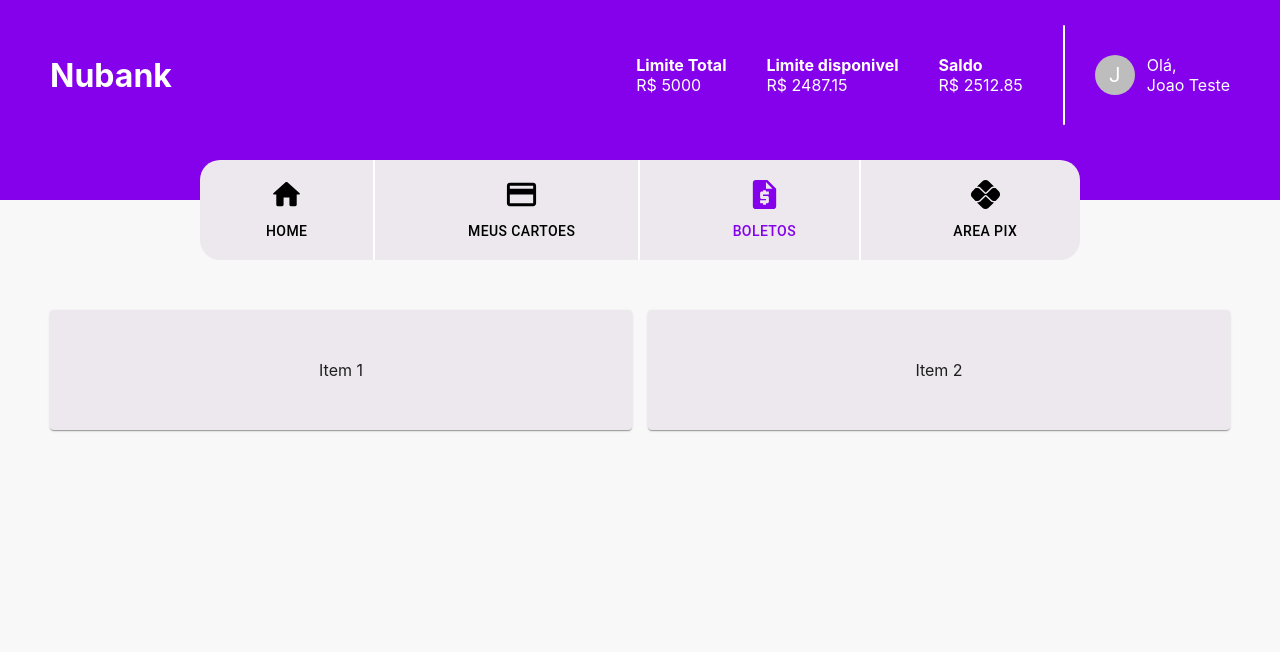
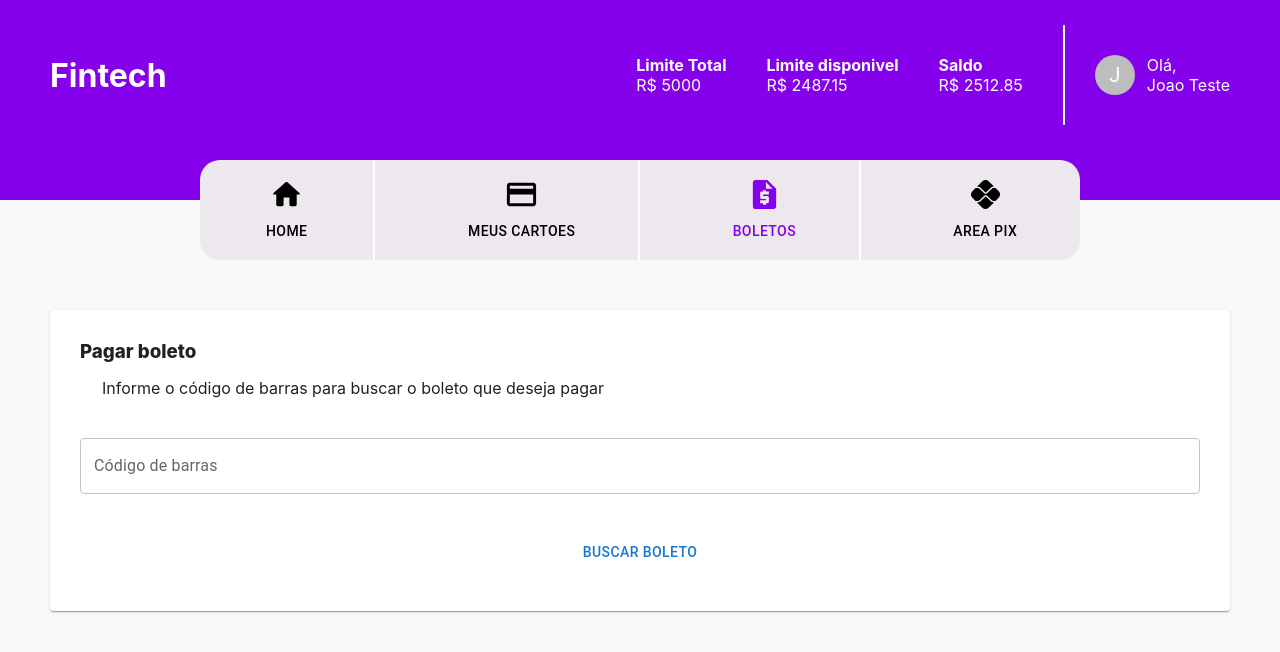
Before and after one commit to gabrielCaio/projeto-sd, a React (Create React App) app: page / in a window 1280 px wide. Both pictures are taken after a click on the button "BOLETOS". Shown: the top 652 px of the page. Built offline with nearby package versions, Linux system fonts and the light colour scheme.

Commit message:
feat: creating boletos page

```diff
--- a/src/views/Boletos/index.js
+++ b/src/views/Boletos/index.js
@@ -1,27 +1,47 @@
 import React from "react";
 import { styled } from '@mui/material/styles';
 import Paper from '@mui/material/Paper';
-import { Grid } from "@mui/material";
-
-import "./style.css"
+import { Grid, TextField, Button } from "@mui/material";
 
 const Item = styled(Paper)(() => ({
-  backgroundColor: '#ECE8ED',
-  textAlign: 'center',
-  paddingTop: '50px',
-  paddingBottom: '50px',
+  backgroundColor: 'white',
+  padding: '30px',
+  paddingTop: '30px',
+  paddingBottom: '40px',
+  "&:hover": {
+    marginTop: '10px',
+  },
 }));
 
-export default function Boletos({UserSaldo, UserLimiteCartao}) {
+const Field = styled(Grid)(() => ({
+  paddingTop: '40px',
+}));
+
+export default function Boletos() {
   return (
     <div className="PageContent">
       <Grid container spacing={2}>
-        <Grid item xs={6}>
-          <Item>Item 1</Item>
-        </Grid>
+        <Grid item xs={12}>
+          <Item>
+            <h3 className="Title">Pagar boleto</h3>
 
-        <Grid item xs={6}>
-          <Item>Item 2</Item>
+            <div style={{ marginTop: 15 }}>
+              <p className="Value">
+                Informe o código de barras para buscar o boleto que deseja pagar
+              </p>
+            </div>
+
+            <Field>
+              <TextField id="outlined-basic" label="Código de barras" variant="outlined" fullWidth />
+            </Field>
+
+
+            <p className="BottomCard">
+              <Button>
+                Buscar boleto
+              </Button>
+            </p>
+          </Item>
         </Grid>
       </Grid>
     </div>
--- a/src/views/Cartoes/index.js
+++ b/src/views/Cartoes/index.js
@@ -2,8 +2,6 @@
 import { styled } from '@mui/material/styles';
 import Paper from '@mui/material/Paper';
 import { Grid } from "@mui/material";
-
-import "./style.css"
 
 const Item = styled(Paper)(() => ({
   backgroundColor: '#ECE8ED',
--- a/src/views/Home/index.js
+++ b/src/views/Home/index.js
@@ -11,7 +11,7 @@
 import Pix from "../Pix";
 
 export default function HomePage() {
-  const FintechName = "Nubank";
+  const FintechName = "Fintech";
   const UserData = User;
   const [selectedTab, setSelectedTab] = useState(0);
 
--- a/src/views/Pix/index.js
+++ b/src/views/Pix/index.js
@@ -1,27 +1,56 @@
 import React from "react";
 import { styled } from '@mui/material/styles';
 import Paper from '@mui/material/Paper';
-import { Grid } from "@mui/material";
-
-import "./style.css"
+import { Button, Grid } from "@mui/material";
 
 const Item = styled(Paper)(() => ({
-  backgroundColor: '#ECE8ED',
-  textAlign: 'center',
-  paddingTop: '50px',
-  paddingBottom: '50px',
+  backgroundColor: 'white',
+  padding: '30px',
+  paddingTop: '30px',
+  paddingBottom: '40px',
+  "&:hover": {
+    marginTop: '10px',
+  },
 }));
 
-export default function Pix({UserSaldo, UserLimiteCartao}) {
+export default function Pix() {
   return (
     <div className="PageContent">
       <Grid container spacing={2}>
-        <Grid item xs={6}>
-          <Item>Item 1</Item>
+        <Grid item xs={4}>
+          <Item>
+            <h3 className="Title">Minhas chaves</h3>
+
+            <p className="Subtitle">Chave:</p>
+            <p className="Value">CHAVE_DO_USER_AQUI</p>
+            <p className="BottomCard">
+              <Button>
+                Adicionar nova chave
+              </Button>
+            </p>
+          </Item>
         </Grid>
 
-        <Grid item xs={6}>
-          <Item>Item 2</Item>
+        <Grid item xs={4}>
+          <Item>
+            <h3 className="Title">Fazer Pagamento</h3>
+
+            <p className="BottomCard">
+              <Button>
+                Nova transação
+              </Button>
+            </p>
+          </Item>
+        </Grid>
+
+        <Grid item xs={4}>
+          <Item>
+            <h3 className="Title">Transações recentes</h3>
+
+            <p className="BottomCard">
+              Em construção
+            </p>
+          </Item>
         </Grid>
       </Grid>
     </div>
--- a/src/views/Saldo/index.js
+++ b/src/views/Saldo/index.js
@@ -2,8 +2,6 @@
 import { styled } from '@mui/material/styles';
 import Paper from '@mui/material/Paper';
 import { Button, Grid } from "@mui/material";
-
-import "./style.css"
 
 const Item = styled(Paper)(() => ({
   backgroundColor: 'white',
@@ -48,6 +46,16 @@
             </p>
           </Item>
         </Grid>
+
+        <Grid item xs={12}>
+          <Item>
+            <h3 className="Title">Extrato</h3>
+
+            <p className="BottomCard">
+              Area em contrução
+            </p>
+          </Item>
+        </Grid>
       </Grid>
     </div>
   );
```
Also changed, not shown: src/views/Boletos/style.css (deleted), src/views/Cartoes/style.css (deleted), src/views/Pix/style.css (deleted), src/views/Saldo/style.css (deleted).
